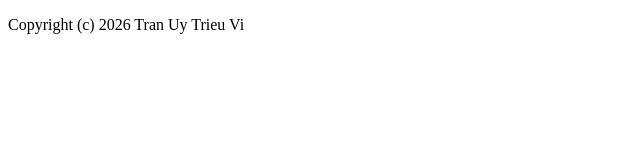
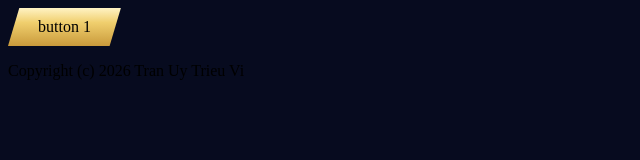
Before and after one commit to vitran96/vitran96, a website: page design-system.html in a window 1280 px wide. Shown: the whole page, without its empty margins (0-640 px from the left). Drawn offline with Linux system fonts and the light colour scheme.

Commit message:
feat: create base button

```diff
--- a/css/base.css
+++ b/css/base.css
@@ -51,3 +51,47 @@ h4 {
 h5 {
   /* font-size: var(--text-md); */
 }
+
+button {
+  all: unset;
+  cursor: pointer;
+  display: inline-block;
+
+  clip-path: polygon(10% 0%, 100% 0%, 90% 100%, 0% 100%);
+
+  /* outline: 4px solid var(--color-starlight); */
+  /* outline-offset: 4px; */
+  /* outline-color: var(--color-starlight); */
+
+  /* border: 2px solid var(--color-starlight); */
+
+  outline: thick double #32a1ce;
+
+  /* display: inline-block; */
+  padding: 10px 30px;
+  cursor: pointer;
+  /* color: #0e0e0e; */
+  background: var(--color-crown-gold);
+}
+
+body {
+  background-color: var(--color-night);
+}
+
+/* .t1 {
+  background: linear-gradient(#fff3c4, #f0cf6e 38%, #c99a3b);
+}
+
+.t2 {
+  background: linear-gradient(
+    180deg,
+    #fff3c4 0%,
+    #f0cf6e 38%,
+    #e2b84a 62%,
+    #c99a3b 100%
+  );
+}
+
+.t3 {
+  background: linear-gradient(#fff3c4, #f0cf6e, #e2b84a, #c99a3b);
+} */
--- a/css/theme.css
+++ b/css/theme.css
@@ -29,6 +29,11 @@
   --border-color-strong: #d4af6a;
   --border-color-default: rgba(168, 140, 74, 0.25);
   --border-color-subtle: rgba(168, 140, 74, 0.12); */
+  --color-night: #070b1f;
+  --color-surface: #10173a;
+  --color-royal: #1e2a6e;
+  --color-starlight: #f7f1de;
+  --color-crown-gold: linear-gradient(#fff3c4, #f0cf6e 38%, #c99a3b);
 
   /* font */
   /* --font-primary: "Cinzel";
--- a/test-playground.html
+++ b/design-system.html
@@ -10,8 +10,8 @@
     <meta name="author" content="Tran Uy Trieu Vi">
 
     <!-- tab bar -->
-    <!-- <link rel="icon" href="/assets/images/favicon.svg"> -->
-    <title>VI TRAN's test</title>
+    <link rel="icon" href="/assets/favicon.ico">
+    <title>Design system</title>
 
     <!-- CSS -->
     <link rel="stylesheet" href="/css/theme.css" />
@@ -22,6 +22,19 @@
 </head>
 
 <body>
+
+    <button class="t1">
+        button 1
+    </button>
+
+    <!-- <button class="t2">
+        button 2
+    </button>
+
+    <button class="t3">
+        button 3
+    </button> -->
+
     <footer>
         <p>Copyright (c) 2026 Tran Uy Trieu Vi </p>
     </footer>
```
Also changed, not shown: index.html (+1 -1 lines), assets/favicon.ico (added).
